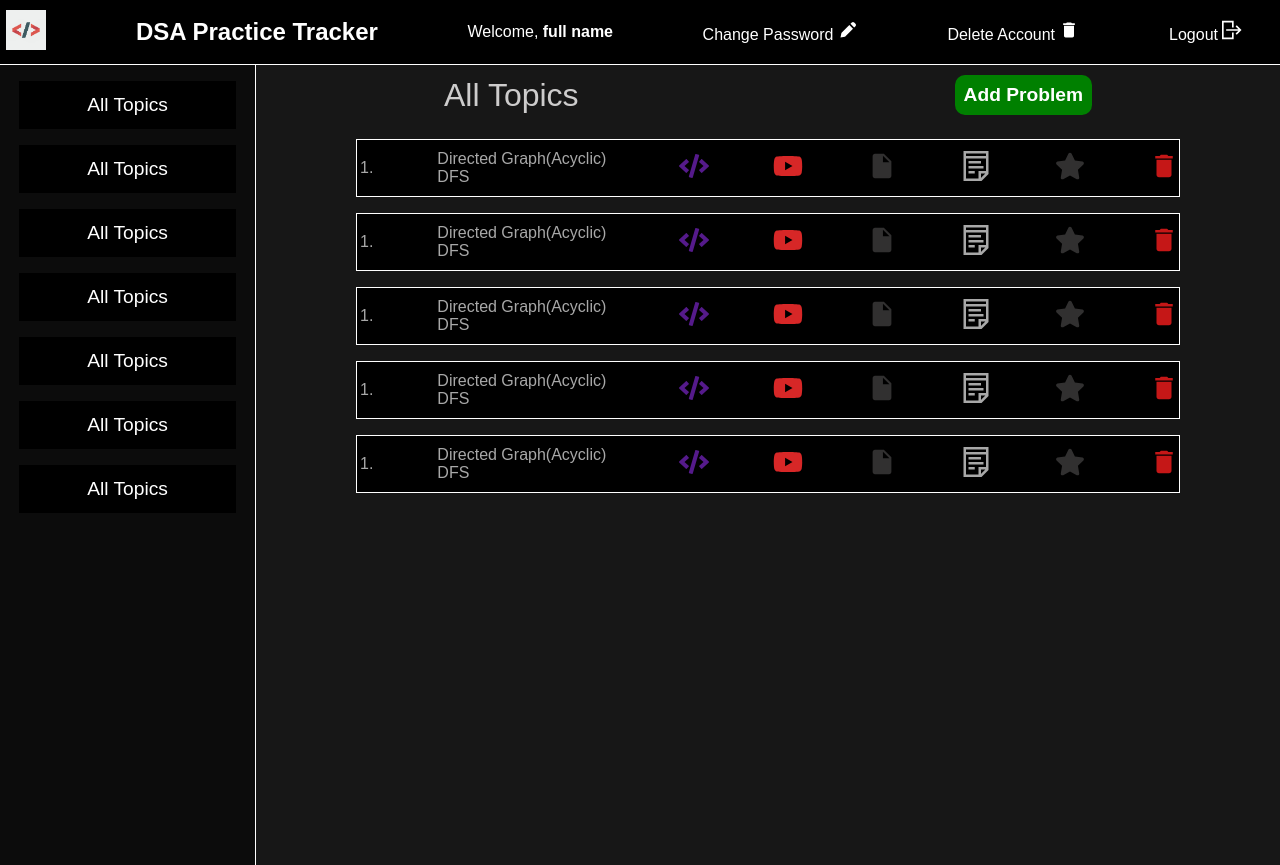
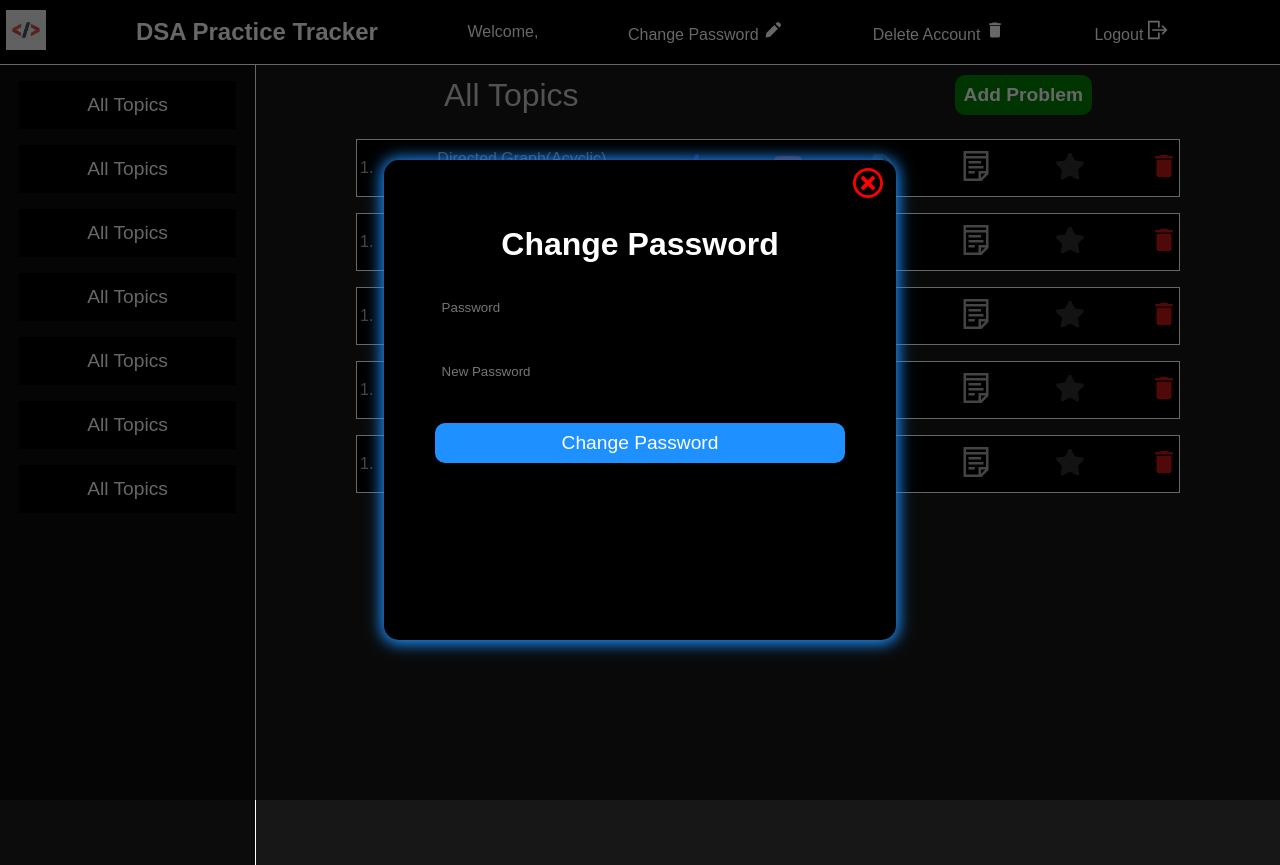
Before and after one commit to AvenueKumarSinha/DSA-Practice-Tracker, a React (Vite) app in the folder Client/: page /dashboard in a window 1280 px wide. Both pictures are taken after a click on the item "Change Password". Built offline with nearby package versions, Linux system fonts and the light colour scheme.

Commit message:
Added Features change password, delete account, logout. Created problems database

```diff
--- /dev/null
+++ b/Client/src/Components/ChangePassword.jsx
@@ -0,0 +1,61 @@
+import React, { useContext } from "react";
+import "./DialogBox.css";
+import { useForm } from "react-hook-form";
+import Loader from "./Loader";
+import { ImCancelCircle } from "react-icons/im";
+
+import { DialogBoxContext } from "../Context/DialogBoxContext";
+import { usernameContext } from "../Context/Context";
+
+const ChangePassword = () => {
+    const {changePassword,setChangePassword}=useContext(DialogBoxContext)
+    const {username}=useContext(usernameContext)
+
+  const {
+    register,
+    handleSubmit,
+    watch,
+    formState: { errors, isSubmitting },
+  } = useForm();
+
+  const onSubmit=async(data)=>{
+    try{
+        const r=await fetch("http://localhost:3000/backendChangePassword",{method:'PUT',headers:{"Content-Type":"application/json"},body:JSON.stringify(data)})
+
+        const res=await r.json()
+
+        if(!res.success){
+            if(res.serverError) alert("Server not Responding")
+            else alert("Incorrect Password")
+        }
+        handleCancel()
+    }catch(err){
+        alert("Server not Responding")
+        handleCancel()
+    }
+  }
+
+  const handleCancel=()=>{
+    setChangePassword(false)
+  }
+
+  return (
+    <div className="DialogBox">
+      <div className="DialogForm">
+            <div className="cancel">
+                <ImCancelCircle size={30} onClick={handleCancel}/>
+            </div>
+        <form onSubmit={handleSubmit(onSubmit)}>
+            <h1>Change Password</h1>
+            <input {...register("username")} type="text" value={username} disabled hidden/>
+            <input {...register("password")} type='password' placeholder='Password'/>
+            <input {...register("newpassword")} type='password' placeholder='New Password'/>
+            <button disabled={isSubmitting} type='submit'>Change Password</button>
+            {isSubmitting && <Loader/>}
+        </form>
+      </div>
+    </div>
+  );
+};
+
+export default ChangePassword;
--- /dev/null
+++ b/Client/src/Components/DeleteAccount.jsx
@@ -0,0 +1,68 @@
+import React from 'react'
+import { useContext } from 'react';
+import "./DialogBox.css"
+import { ImCancelCircle } from "react-icons/im";
+import { DialogBoxContext } from '../Context/DialogBoxContext';
+import { usernameContext } from '../Context/Context';
+import { useForm } from 'react-hook-form';
+import { useNavigate } from 'react-router-dom';
+
+const DeleteAccount = () => {
+
+    const {DeleteAccount,setDeleteAccount}=useContext(DialogBoxContext)
+    const {username, setUsername, setFullname}=useContext(usernameContext)
+    const navigate=useNavigate()
+
+      const {
+        register,
+        handleSubmit,
+        watch,
+        formState: { errors, isSubmitting },
+      } = useForm();
+
+    const handleCancel=()=>{
+        setDeleteAccount(false)
+    }
+
+    const onSubmit=async(data)=>{
+        try{
+        const r=await fetch("http://localhost:3000/backendDeleteAccount",{method:'DELETE',headers:{"Content-Type":"application/json"},body:JSON.stringify(data)})
+
+        const res=await r.json()
+
+        if(res.success){
+            localStorage.removeItem("username")
+            localStorage.removeItem("fullname")
+            setUsername(null)
+            setFullname(null)
+            handleCancel()
+            navigate("/")
+        }else{
+            alert("Server not Responding")
+            handleCancel()
+        }
+        }catch(err){
+            alert("Server not Responding")
+            handleCancel()
+        }
+    }
+
+  return (
+    <div className="DialogBox">
+      <div className="DialogForm">
+            <div className="cancel">
+                <ImCancelCircle size={30} onClick={handleCancel}/>
+            </div>
+        <form onSubmit={handleSubmit(onSubmit)}>
+            <h1>Delete Account</h1>
+            <input {...register("username")} type="text" value={username} disabled hidden/>
+            <input {...register("password")} type='password' placeholder='Password to Verify Action'/>
+            <button disabled={isSubmitting} type='submit'>Delete Account</button>
+            {isSubmitting && <Loader/>}
+        </form>
+      </div>
+    </div>
+  )
+}
+
+export default DeleteAccount
--- /dev/null
+++ b/Client/src/Components/DialogBox.css
@@ -0,0 +1,61 @@
+.DialogBox{
+    height:100vh;
+    width:100vw;
+    background-color: rgba(0, 0, 0, 0.598);
+
+    position: fixed;
+    display: flex;
+}
+
+.DialogForm{
+    height:60vh;
+    width:40vw;
+    background-color: black;
+    box-shadow: 0px 1px 15px 3px dodgerblue;
+    border-radius: 15px;
+    margin: auto;
+    align-items: center;
+}
+
+.DialogForm>form{
+    display: flex;
+    flex-direction: column;
+    margin-top: 3vh;
+}
+
+.DialogForm>form>input{
+    height: 5vh;
+    width: 80%;
+    margin: auto;
+    margin-top: 3vh;
+    background-color: black;
+    color: white;
+    border: none;
+    padding-left: 1vw;
+    border-radius: 10px;
+}
+
+.DialogForm>form>button{
+    margin: auto;
+    margin-top: 4vh;
+    height: 5vh;
+    width: 80%;
+    border-radius: 10px;
+    background-color: dodgerblue;
+    color: white;
+    font-size: 1.2em;
+    border: none;
+    cursor: pointer;
+}
+
+.DialogForm>form>h1{
+    color: white;
+    text-align: center;
+}
+
+.DialogForm>.cancel{
+    color: red;
+    text-align: end;
+    margin-top: 1vh;
+    margin-right: 1vw;
+}
--- a/Client/src/Components/Login.jsx
+++ b/Client/src/Components/Login.jsx
@@ -9,7 +9,7 @@ import { usernameContext } from '../Context/Context'
 
 const Login = () => {
     const navigate=useNavigate()
-    const {setUsername}=useContext(usernameContext)
+    const {setUsername, setFullname}=useContext(usernameContext)
 
     const{
         register,
@@ -25,6 +25,7 @@ const Login = () => {
 
             if(res.success){
                 setUsername(data.username)
+                setFullname(res.fullname)
                 navigate("/dashboard")
             }else{
                 if(res.userFound){
--- a/Client/src/Components/Navbar.jsx
+++ b/Client/src/Components/Navbar.jsx
@@ -1,29 +1,57 @@
-import React from 'react'
+import React, { useContext, useState } from 'react'
 import "./Navbar.css"
 import { useEffect } from 'react';
+import { usernameContext } from '../Context/Context';
+import { DialogBoxContext } from '../Context/DialogBoxContext';
+import { useNavigate } from "react-router-dom";
 
 import { GrLogout } from "react-icons/gr";
 import { MdDelete } from "react-icons/md";
 import { BiSolidPencil } from "react-icons/bi";
 
+import ChangePassword from './ChangePassword';
+import DeleteAccount from './DeleteAccount';
+
 const Navbar = () => {
+    const {username, setUsername, fullname, setFullname}=useContext(usernameContext)
+    const {changePassword, setChangePassword, deleteAccount, setDeleteAccount}=useContext(DialogBoxContext)
+    const navigate=useNavigate()
 
-    useEffect(() => {
-      //retrieve full name
-    }, [])
+    const handleDeleteAccount=()=>{
+        setDeleteAccount(true)
+    }
+
+    const handleChangePassword=()=>{
+        setChangePassword(true)
+    }
+
+    const handleLogout=()=>{
+        localStorage.removeItem("username")
+        setUsername(null)
+        localStorage.removeItem("fullname")
+        setFullname(null)
+        localStorage.removeItem("username")
+        setUsername(null)
+        navigate("/")
+    }
 
 
   return (
+    <>
+        {changePassword && <ChangePassword/>}
+        {deleteAccount && <DeleteAccount/>}
+
             <nav id="nav">
             <ul>
                 <li id="LogoNav"><img src="../Logo.jpg"></img></li>
                 <li id="Heading"><h1>DSA Practice Tracker</h1></li>
-        <li id='fullname'>Welcome, <b>full name</b></li>
-        <li id="changePassword">Change Password <BiSolidPencil size={20}/></li>
-        <li id="deleteAccount">Delete Account <MdDelete size={20}/></li>
-        <li id="Logout">Logout <GrLogout size={20}/></li>
+                <li id='fullname'>Welcome, <b>{fullname}</b></li>
+                <li id="changePassword" onClick={handleChangePassword}>Change Password <BiSolidPencil size={20}/></li>
+                <li id="deleteAccount" onClick={handleDeleteAccount}>Delete Account <MdDelete size={20}/></li>
+                <li id="Logout" onClick={handleLogout}>Logout <GrLogout size={20}/></li>
             </ul>
             </nav>
+    </>
   )
 }
 
--- /dev/null
+++ b/Client/src/Context/DialogBoxContext.jsx
@@ -0,0 +1,3 @@
+import { createContext, useContext } from "react";
+
+export const DialogBoxContext=createContext()
--- a/Client/src/main.jsx
+++ b/Client/src/main.jsx
@@ -4,9 +4,13 @@ import "./index.css";
 import App from "./App.jsx";
 
 import { usernameContext } from "./Context/Context.jsx";
+import {DialogBoxContext} from "./Context/DialogBoxContext.jsx"
 
 const Root = () => {
   const [username, setUsernameState] = useState(localStorage.getItem("username") || null);
+  const [fullname, setFullnameState] = useState(localStorage.getItem("fullname") || null);
+  const [changePassword, setChangePassword]=useState(false)
+  const [deleteAccount, setDeleteAccount]=useState(false)
 
     const setUsername = (name) => {
     if (name) {
@@ -17,10 +21,21 @@ const Root = () => {
     setUsernameState(name);
   };
 
+    const setFullname=(name)=>{
+      if(name){
+        localStorage.setItem("fullname",name)
+      }else{
+        localStorage.removeItem("fullname")
+      }
+      setFullnameState(name)
+    }
+
 
   return(
-    <usernameContext.Provider value={{ username, setUsername }}>
+    <usernameContext.Provider value={{ username, setUsername,fullname,setFullname}}>
+        <DialogBoxContext.Provider value={{changePassword,setChangePassword, deleteAccount, setDeleteAccount}}>
       <App />
+        </DialogBoxContext.Provider>
     </usernameContext.Provider>
   );
 };
```
Also changed, not shown: 2 other files (tests, documents, lock files or other folders). Lines whose indentation alone changed are shown as unchanged.
